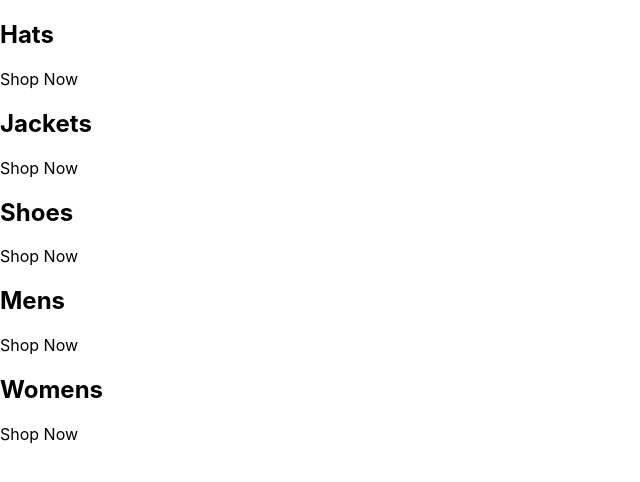
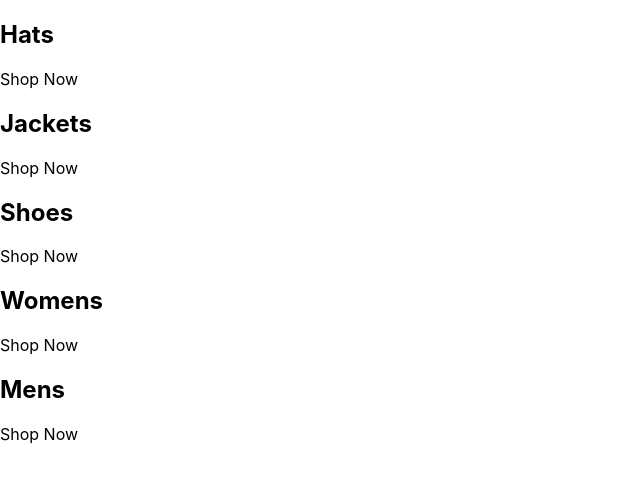
Before and after one commit to pbcarloz/Rey-Store, a React (Create React App) app: page / in a window 1280 px wide. Shown: the top 482 px of the page, without its empty margins (0-640 px from the left). Built offline with nearby package versions, Linux system fonts and the light colour scheme.

Commit message:
added main app

```diff
--- a/src/App.js
+++ b/src/App.js
@@ -1,43 +1,42 @@
 
 
 const App = () => {
+  const categories = [
+    {
+      id: 1,
+      title: 'Hats',
+    },
+    {
+      id: 2,
+      title: 'Jackets',
+    },
+    {
+      id: 3,
+      title: 'Shoes',
+    },
+    {
+      id: 4,
+      title: 'Womens',
+    },
+    {
+      id: 5,
+      title: 'Mens',
+    },
+  ]
   return (
+
     <div className="categories-container">
-      <div className="category-container">
-        {/* <img /> */}
-        <div className="category-body-container">
-          <h2>Hats</h2>
-          <p>Shop Now</p>
+      {categories.map(({title}) => (
+        <div className="category-container">
+          {/* <img /> */}
+          <div className="category-body-container">
+            <h2>{title}</h2>
+            <p>Shop Now</p>
+          </div>
         </div>
-      </div>
-      <div className="category-container">
-        {/* <img /> */}
-        <div className="category-body-container">
-          <h2>Jackets</h2>
-          <p>Shop Now</p>
-        </div>
-      </div>
-      <div className="category-container">
-        {/* <img /> */}
-        <div className="category-body-container">
-          <h2>Shoes</h2>
-          <p>Shop Now</p>
-        </div>
-      </div>
-      <div className="category-container">
-        {/* <img /> */}
-        <div className="category-body-container">
-          <h2>Mens</h2>
-          <p>Shop Now</p>
-        </div>
-      </div>
-      <div className="category-container">
-        {/* <img /> */}
-        <div className="category-body-container">
-          <h2>Womens</h2>
-          <p>Shop Now</p>
-        </div>
-      </div>
+
+
+      ))}
     </div>
   );
 }
```
